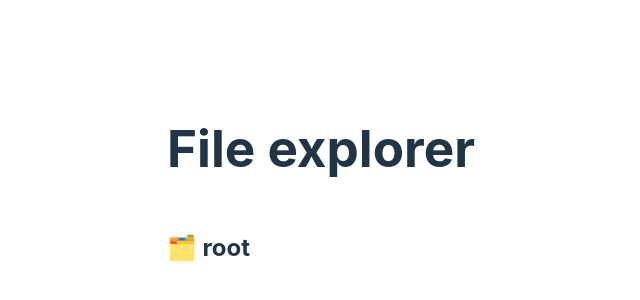
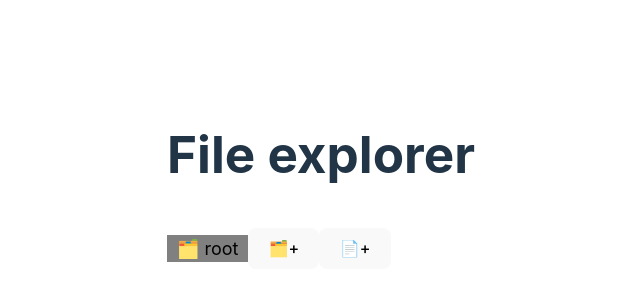
Before and after one commit to krishpri23/react-practice, a React (Vite) app in the folder Interview1/: page / in a window 1280 px wide. Shown: the part 214-514 px from the top of the page, without its empty margins (319-959 px from the left). Built offline with nearby package versions, Linux system fonts and the light colour scheme.

Commit message:
added the DSF algo

```diff
--- a/Interview1/src/App.css
+++ b/Interview1/src/App.css
@@ -69,15 +69,32 @@ input {
   justify-content: center;
   align-items: flex-start;
 }
-
+.folder-root {
+  display: flex;
+  justify-content: space-between;
+  align-items: center;
+}
 .folder {
   padding-left: 20px;
+  color: black;
+}
+
+.folder-name {
+  padding-left: 20px;
+  background-color: gray;
+  padding: 0 10px;
+  color: black;
 }
 
 .files {
   padding-left: 20px;
+  background-color: aliceblue;
+  color: black;
+  padding: 10px;
 }
-
+p {
+  font-size: large;
+}
 /* trello board */
 
 .trello-form {
--- a/Interview1/src/components/filemanager/FileManagerHome.jsx
+++ b/Interview1/src/components/filemanager/FileManagerHome.jsx
@@ -1,15 +1,26 @@
 import { useState } from "react";
 import data from "./data.json";
 import Folder from "./Folder";
+import useTraverseTree from "./useTraverseTree";
 
 const FileManagerHome = () => {
   const [explorerData, setExplorerData] = useState(data);
   console.log(explorerData);
+
+  const insertNode = useTraverseTree();
+
+  const handleInsertion = (id, isFolder, name) => {
+    console.log("inside insertion", id, isFolder, name);
+    const finalTree = insertNode(explorerData, id, isFolder, name);
+    setExplorerData(finalTree);
+  };
+
   return (
     <div className="manager-home">
       {" "}
       <h1> File explorer</h1>
-      <Folder explorer={explorerData} />
+      {/* We are calling the component for each level of tree so id will be just one number */}
+      <Folder explorer={explorerData} handleInsertion={handleInsertion} />
     </div>
   );
 };
--- a/Interview1/src/components/filemanager/Folder.jsx
+++ b/Interview1/src/components/filemanager/Folder.jsx
@@ -1,26 +1,77 @@
 import React, { useState } from "react";
 
-const Folder = ({ explorer }) => {
+const Folder = ({ explorer, handleInsertion }) => {
   const [expand, setExpand] = useState(false);
+  const [showInput, setShowInput] = useState({
+    visible: false,
+    isFolder: null,
+  });
   let content;
+
+  const handleNewFolder = (e, isFolder) => {
+    e.stopPropagation();
+    setExpand(true);
+    setShowInput(() => ({ visible: true, isFolder }));
+  };
+
+  // we will have the name of file/folder, isFolder, id
+  const onAddFolder = (e) => {
+    if (e.keyCode === 13 && e.target.value) {
+      // add DSF algo insert node here
+      handleInsertion(explorer.id, showInput.isFolder, e.target.value);
+      setShowInput((prev) => ({ ...prev, visible: false }));
+    }
+  };
 
   if (explorer.isFolder) {
     content = (
       <div className="manager-home">
-        <h2 onClick={() => setExpand(!expand)}> 🗂️ {explorer.name} </h2>
+        <div className="folder-root">
+          <p className="folder-name" onClick={() => setExpand(!expand)}>
+            {" "}
+            🗂️ {explorer.name}{" "}
+          </p>
+
+          <div className="add-buttons">
+            <button onClick={(e) => handleNewFolder(e, true)}> 🗂️+ </button>
+            <button onClick={(e) => handleNewFolder(e, false)}> 📄+</button>
+          </div>
+        </div>
+
         <div>
+          {showInput.visible && (
+            <div className="input-controller">
+              {showInput.isFolder ? (
+                <span style={{ paddingRight: "10px" }}> 🗂️</span>
+              ) : (
+                <span style={{ paddingRight: "10px" }}> 📄</span>
+              )}
+              <input
+                type="text"
+                name="add"
+                autoFocus
+                onKeyDown={(e) => onAddFolder(e)}
+                onBlur={(prev) => setShowInput({ ...prev, visible: false })}
+              />
+            </div>
+          )}
+        </div>
+
+        <div className="folder">
           {expand &&
+            // RENDERS THE CHILDREN OF THE TREE
             explorer.items.map((folder) => (
-              <div key={folder.id} className="folder">
-                {" "}
-                <Folder explorer={folder} />{" "}
-              </div>
+              <Folder
+                key={folder.id}
+                explorer={folder}
+                handleInsertion={handleInsertion}
+              />
             ))}
         </div>
       </div>
     );
   } else {
-    content = <div className="files"> 📄 {explorer.name} </div>;
+    content = <p className="files"> 📄 {explorer.name} </p>;
   }
   return content;
 };
--- /dev/null
+++ b/Interview1/src/components/filemanager/useTraverseTree.jsx
@@ -0,0 +1,31 @@
+const useTraverseTree = () => {
+  // item - file/folder to insert
+
+  const insertNode = (tree, folderId, isFolder, item) => {
+    // check if it is the folder and matches id
+    if (tree.id === folderId && tree.isFolder) {
+      tree.items.unshift({
+        id: new Date().getTime(),
+        isFolder,
+        name: item,
+        items: [],
+      });
+      console.log(tree, "inside node");
+      return tree;
+    }
+
+    // traversing through children of the current node, if the folder id does not match
+    let latestNode = [];
+    latestNode = tree.items.map((obj) => {
+      console.log("inside latestNode", obj);
+      // In every recursive call, these params remain same because just the obj is getting traversed.
+      return insertNode(obj, folderId, isFolder, item);
+    });
+
+    return { ...tree, items: latestNode };
+  };
+
+  return insertNode;
+};
+
+export default useTraverseTree;
```
Also changed, not shown: Interview1/src/components/filemanager/lessons.md (+12 -0 lines).
